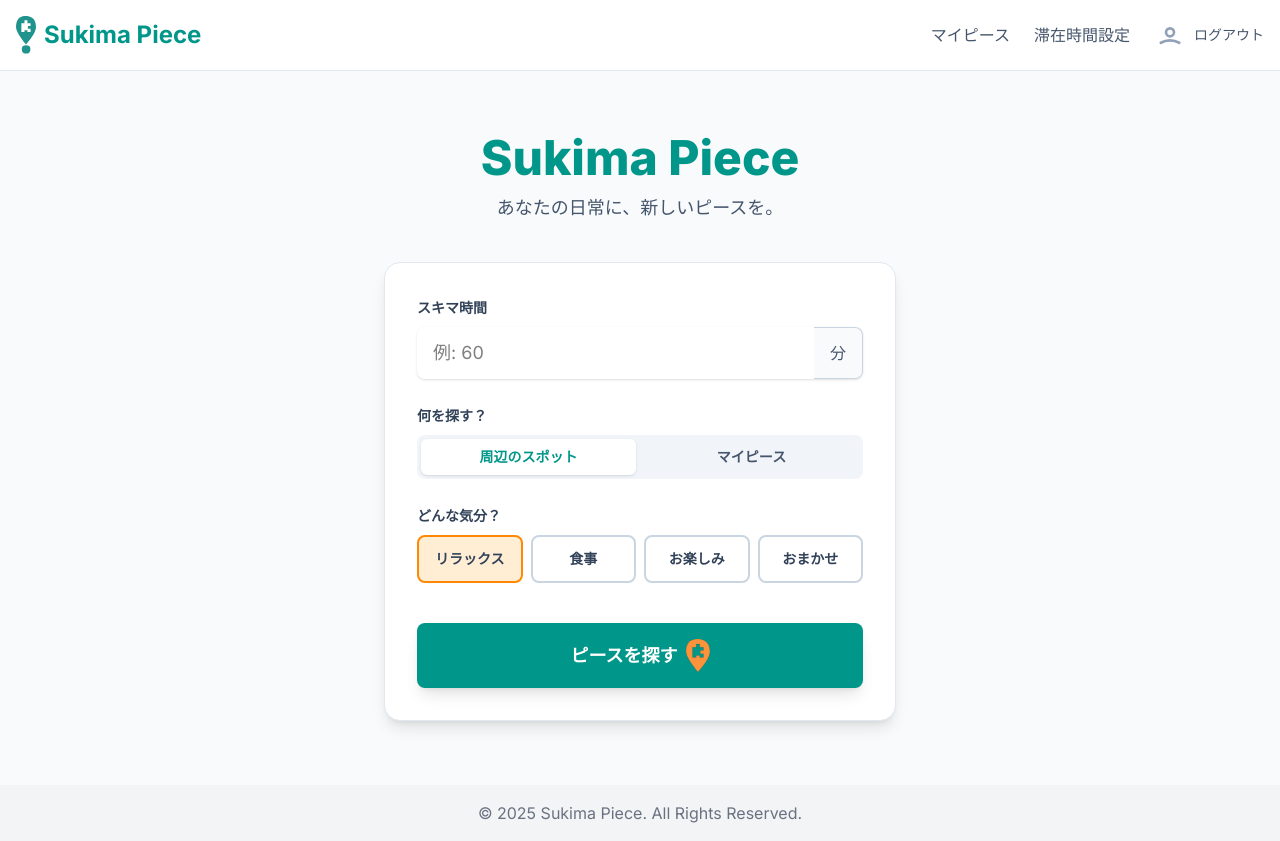
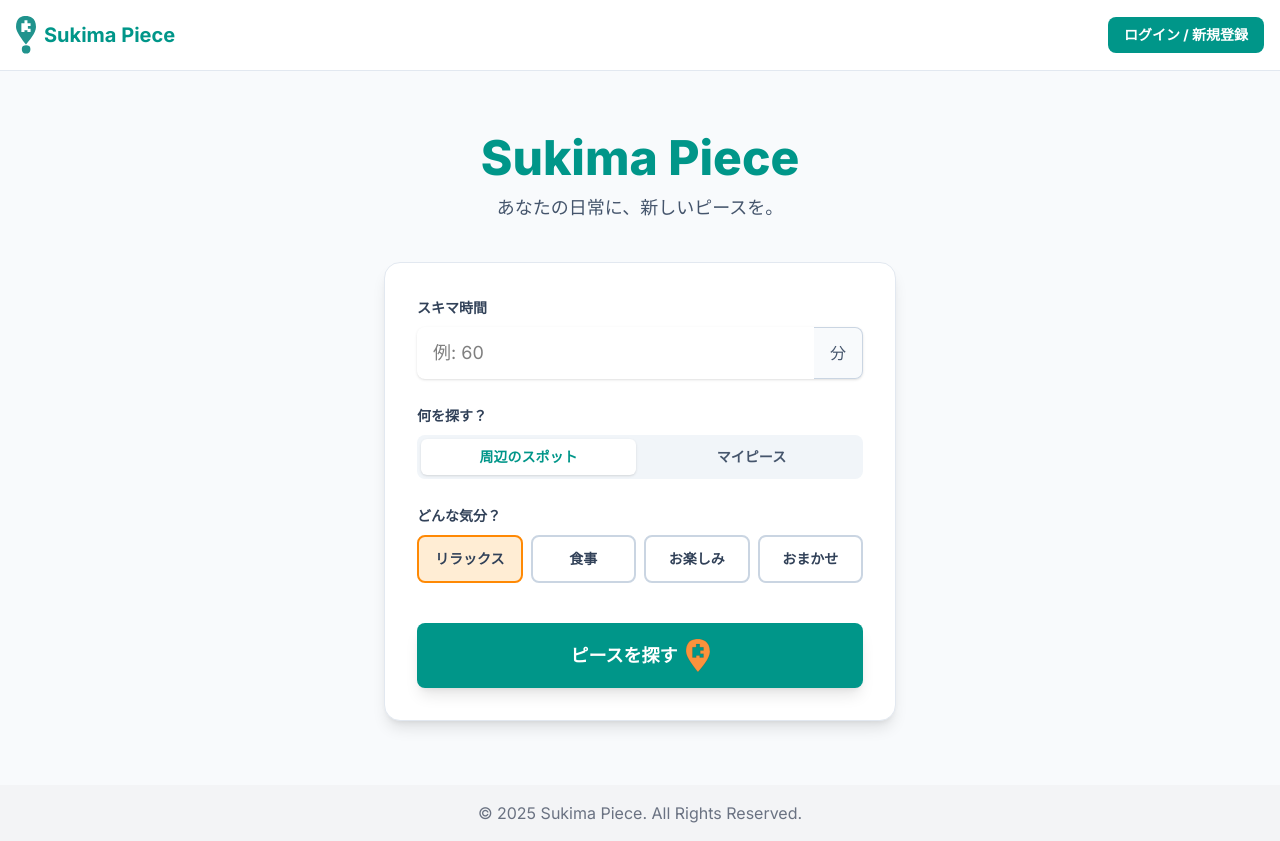
Before and after one commit to kei928/sukima-piece, a Next.js app: page / in a window 1280 px wide. Built offline with nearby package versions, Linux system fonts and the light colour scheme; no server answers.

Commit message:
feat: ゲストユーザでもアプリを使用できるようにした

```diff
--- a/src/app/api/nearby-suggestions/route.ts
+++ b/src/app/api/nearby-suggestions/route.ts
@@ -72,10 +72,6 @@ const searchPlacesByCategory = (category: string, latitude: number, longitude: n
 export const POST = async (req: NextRequest) => {
     try {
         const session = await getServerSession(authOptions);
-        if (!session?.user?.id) {
-            return NextResponse.json({ message: "認証されていません" }, { status: 401 });
-        }
-
         const { latitude, longitude, theme, availableTime }: NearbyRequest = await req.json();
         const apiKey = process.env.GOOGLE_MAPS_API_KEY;
 
@@ -100,12 +96,14 @@ export const POST = async (req: NextRequest) => {
             return NextResponse.json([], { status: 200 });
         }
 
-         // データベースからユーザーの滞在時間設定を取得
-        const durationSettings = await prisma.categoryDuration.findMany({
-            where: { userId: session.user.id },
-        });
-        const durationMap = new Map(durationSettings.map(d => [d.category, d.duration]));
-
+        const durationMap = new Map<string, number>();
+        // ログインしている場合のみ、DBから滞在時間設定を取得
+        if (session?.user?.id) {
+            const durationSettings = await prisma.categoryDuration.findMany({
+                where: { userId: session.user.id },
+            });
+            durationSettings.forEach(d => durationMap.set(d.category, d.duration));
+        }
 
         // 各場所までの移動時間を計算
         const origin = `${latitude},${longitude}`;
--- a/src/components/Header.tsx
+++ b/src/components/Header.tsx
@@ -33,11 +33,12 @@ export default function Header() {
             height={20}
             priority
           />
-          <span className="text-2xl font-bold text-teal-600 hover:text-teal-600">
-            Sukima Piece
-          </span>
+          <span className="text-xl font-bold text-teal-600">Sukima Piece</span>
         </Link>
         <div className="flex items-center gap-6">
+          {session ? (
+            <>
+              {/* ログイン済みユーザーに表示するメニュー */}
               <Link
                 href="/actions"
                 className="text-slate-600 hover:text-teal-500 font-medium"
@@ -50,9 +51,8 @@ export default function Header() {
               >
                 滞在時間設定
               </Link>
-
               <div className="flex items-center gap-2">
-            {session?.user?.image ? (
+                {session.user?.image ? (
                   <Image
                     src={session.user.image}
                     alt="User Avatar"
@@ -63,7 +63,6 @@ export default function Header() {
                 ) : (
                   <GuestIcon />
                 )}
-
                 <button
                   onClick={() => signOut()}
                   className="text-slate-600 hover:text-teal-500 text-sm"
@@ -71,6 +70,18 @@ export default function Header() {
                   ログアウト
                 </button>
               </div>
+            </>
+          ) : (
+            <>
+              {/* ゲストユーザーに表示するメニュー */}
+              <Link
+                href="/login"
+                className="bg-teal-600 text-white py-2 px-4 rounded-lg font-bold text-sm hover:bg-teal-700 transition-colors"
+              >
+                ログイン / 新規登録
+              </Link>
+            </>
+          )}
         </div>
       </div>
     </header>
--- a/src/middleware.ts
+++ b/src/middleware.ts
@@ -1,42 +1,29 @@
 import { getToken } from 'next-auth/jwt';
 import { NextRequest, NextResponse } from 'next/server';
 
+// ログインが必須なページのパス
+const protectedPaths = ['/actions', '/settings'];
+
 export async function middleware(req: NextRequest) {
   const secret = process.env.NEXTAUTH_SECRET;
-
-  // リクエストからセッショントークン（ログイン状態）を取得
   const token = await getToken({ req, secret });
-
-  // 現在アクセスしようとしているページのパスを取得
   const { pathname } = req.nextUrl;
 
-  // ログイン済みのユーザーが/loginページにアクセスした場合トップページ(`/`)にリダイレクト
+  // ログイン済みのユーザーが/loginにアクセスしたらトップへ
   if (token && pathname.startsWith('/login')) {
     return NextResponse.redirect(new URL('/', req.url));
   }
 
-  // 未ログインのユーザーが保護されたページ（/login以外）にアクセスした場合ログインページ(`/login`)にリダイレクト
-  if (!token && !pathname.startsWith('/login')) {
-    // 認証用のAPIルートは除外
-    if (pathname.startsWith('/api/auth')) {
-      return NextResponse.next();
-    }
+  // 未ログインで保護されたページにアクセスした場合、ログインページへリダイレクト
+  if (!token && protectedPaths.some(path => pathname.startsWith(path))) {
     return NextResponse.redirect(new URL('/login', req.url));
   }
 
-  // 上記の条件に当てはまらない場合は、アクセスを許可
   return NextResponse.next();
 }
 
-// このmiddlewareが適用されるページのパスを指定
 export const config = {
   matcher: [
-    /*
-     * 下記にマッチするパス以外を全て対象とする:
-     * - _next/static (static files)
-     * - _next/image (image optimization files)
-     * - favicon.ico (favicon file)
-     */
-    '/((?!_next/static|_next/image|favicon.ico).*)',
+    '/((?!_next/static|_next/image|favicon.ico|logo.svg|SP_logo.svg).*)',
   ],
 };
```
Lines whose indentation alone changed are shown as unchanged.
